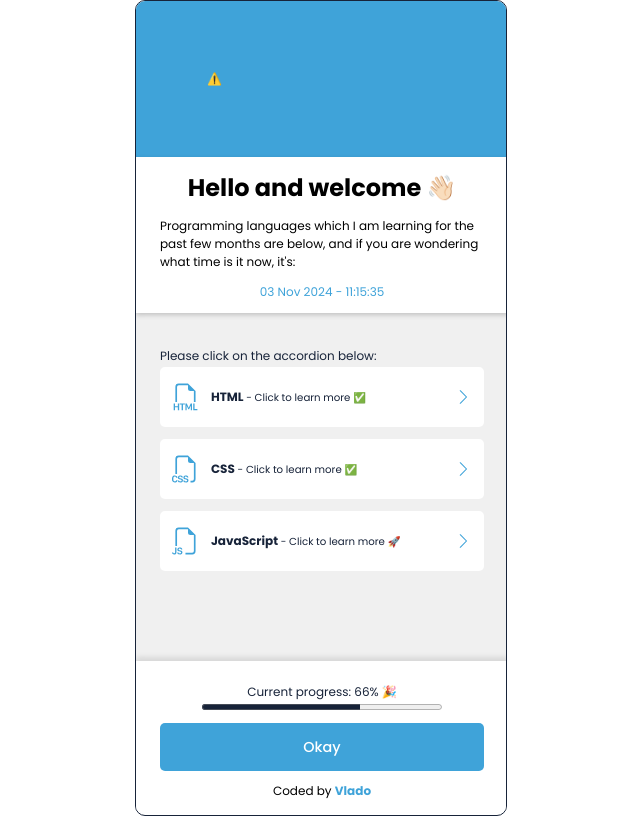
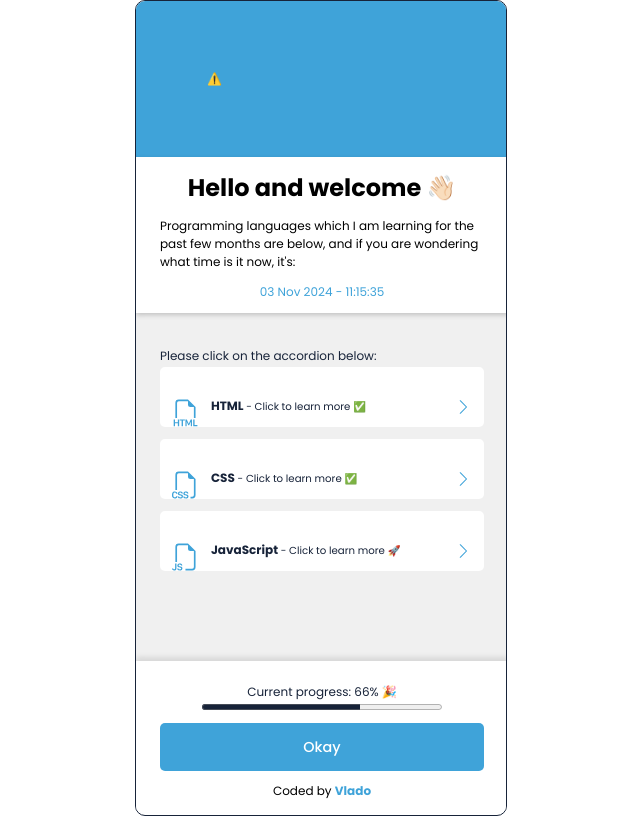
Before and after one commit to D0vl4/Vlado-languages, a plain HTML site: page index.html in a window 1280 px wide. Shown: the whole page, without its empty margins (319-959 px from the left). Drawn offline with nearby package versions, Linux system fonts and the light colour scheme; no server answers.

Commit message:
Update style.css
added align-items: flex-start

```diff
--- a/style.css
+++ b/style.css
@@ -91,7 +91,8 @@ p {
 
 .section-language {
   display: flex;
-  align-items: center;
+  /* align-items: center; */
+  align-items: flex-start;
   gap: 1rem;
   padding: 2.5rem 1rem;
   width: 27rem;
```
